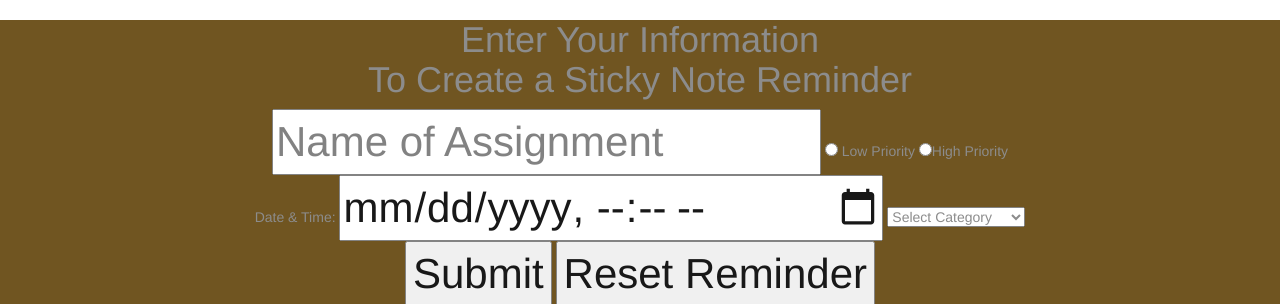
After one commit to Shoejuggler/cheads, a PHP site: page /Homework/homework3/stickynote.php in a window 1280 px wide. The commit adds this page. Shown: the top 304 px of the page. Run offline with PHP 8.4, Linux system fonts and the light colour scheme.

Commit message:
sticky note

```diff
--- /dev/null
+++ b/Homework/homework3/stickynote.php
@@ -0,0 +1,66 @@
+
+
+
+<!DOCTYPE html>
+<html>
+    <head>
+        <title> </title>
+        <link href="https://fonts.googleapis.com/css?family=Special+Elite" rel="stylesheet">
+         <link href="https://maxcdn.bootstrapcdn.com/bootstrap/3.3.7/css/bootstrap.min.css" rel="stylesheet" integrity="sha384-BVYiiSIFeK1dGmJRAkycuHAHRg32OmUcww7on3RYdg4Va+PmSTsz/K68vbdEjh4u" crossorigin="anonymous">
+         <link rel="stylesheet" type="text/css" href="style.css">
+         <style>
+             @import url("css/styles.css");
+
+         </style>
+    </head>
+    <body>
+        <div id= "shell">
+    <h1>Enter Your Information <br> To Create a Sticky Note Reminder</h1>
+ <form>
+
+            <input type="text" name="keyword" placeholder="Name of Assignment" required>
+
+            <input  type="radio" name="priority" value="Low Priority" required> Low Priority
+
+            <input  type="radio" name="priority" value="High Priority" required>High Priority <br/>
+
+              Date & Time: <input type="datetime-local" name="date" required/>
+
+            <select  required name="type" required>
+                <option value="">Select Category</option>
+                <option value="Solo">Solo Assignment</option>
+                <option value="Group">Group Assignment</option>
+                <option value="Survey">Public Survey</option>
+                <option value="Presentation">Presentation</option>
+                <option value="Test">Test</option>
+            </select>
+            <br/>
+            <input type="submit" value="Submit">
+            <input type="reset" value="Reset Reminder">
+        </form>
+        <div id="notebook">
+        <?php
+
+
+
+  if (isset ($_GET['priority'])) {
+
+
+       if ($_GET['priority'] == "Low Priority"){
+           echo "<image src= 'img/uncool.png'>" . "<br/>" .  "Trick question!" . "<br/>" . "Get a better work ethic!";
+       }
+       else {
+       echo "Dont forget to finish: " . $_GET['keyword'] . "<br />";
+       echo "This is a " . $_GET['priority'] . " " . $_GET['type'] . " Assignment" . "<br/>";
+       echo "That is due on " . $_GET['date'] . "<br />";
+       }
+
+  }
+
+
+
+?>
+</div>
+</div>
+    </body>
+</html>
--- /dev/null
+++ b/Homework/homework3/style.css
@@ -0,0 +1,21 @@
+#shell{
+    background-color: #614309;
+    color:grey;
+}
+
+
+#notebook{
+
+     background-image: url("http://www.resumeforit.com/wp-content/uploads/2017/04/notebook-tablet-paper-clipart-background-clipartfest-2.jpeg");
+     font-family: 'Special Elite', cursive;
+     font-size: 3em;
+     height: 400px;
+     padding: 125px;
+     padding-right: 130px;
+     color: red;
+}
+
+.glyp
+{
+    background-image: url("http://www.resumeforit.com/wp-content/uploads/2017/04/notebook-tablet-paper-clipart-background-clipartfest-2.jpeg");
+}
--- a/Labs/Lab4/api/pixabayAPI.php
+++ b/Labs/Lab4/api/pixabayAPI.php
@@ -1,6 +1,6 @@
 <?php
 
-
+//returns array with 100 URLs to images from Pixabay.com, based on a "keyword"
 function getImageURLs($keyword, $orientation="horizontal") {
     $curl = curl_init();
     curl_setopt_array($curl, array(
@@ -19,9 +19,7 @@ function getImageURLs($keyword, $orientation="horizontal") {
 
     $imageURLs = array();
     for ($i = 0; $i < 99; $i++) {
-      if (!empty($data['hits'][$i]['webformatURL'])) {
-        $imageURLs[] = $data['hits'][$i]['webformatURL'];
-      }
+    $imageURLs[] = $data['hits'][$i]['webformatURL'];
     }
     $err = curl_error($curl);
     curl_close($curl);
```
Also changed, not shown: Labs/Lab4/carousel.php (+79 -86 lines), Labs/Lab5/randgen.php (added, +33 -0 lines), Homework/homework3/img/page.jpg (added), Homework/homework3/img/uncool.png (added).
